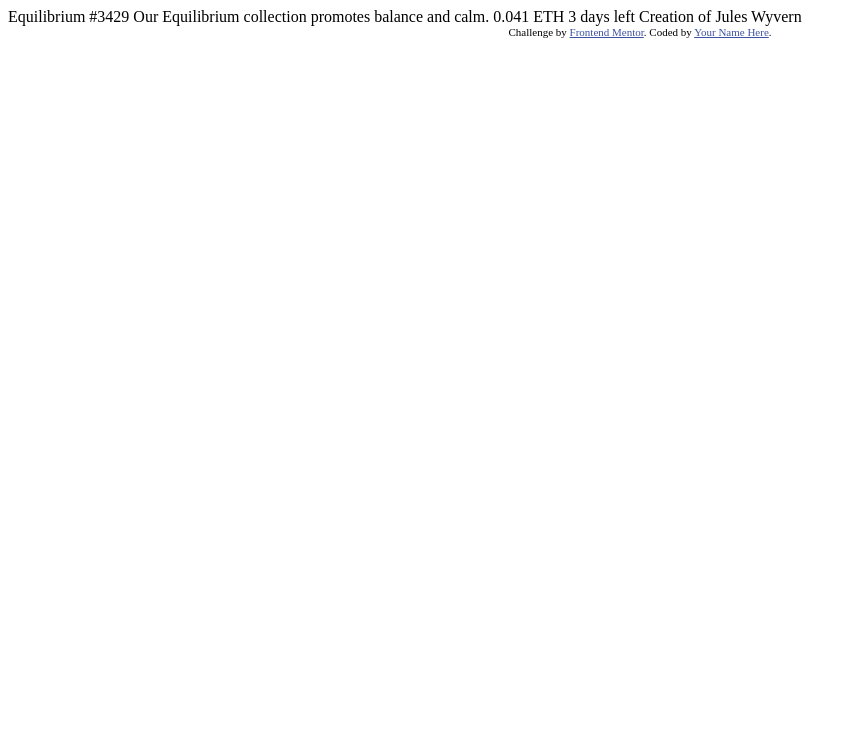
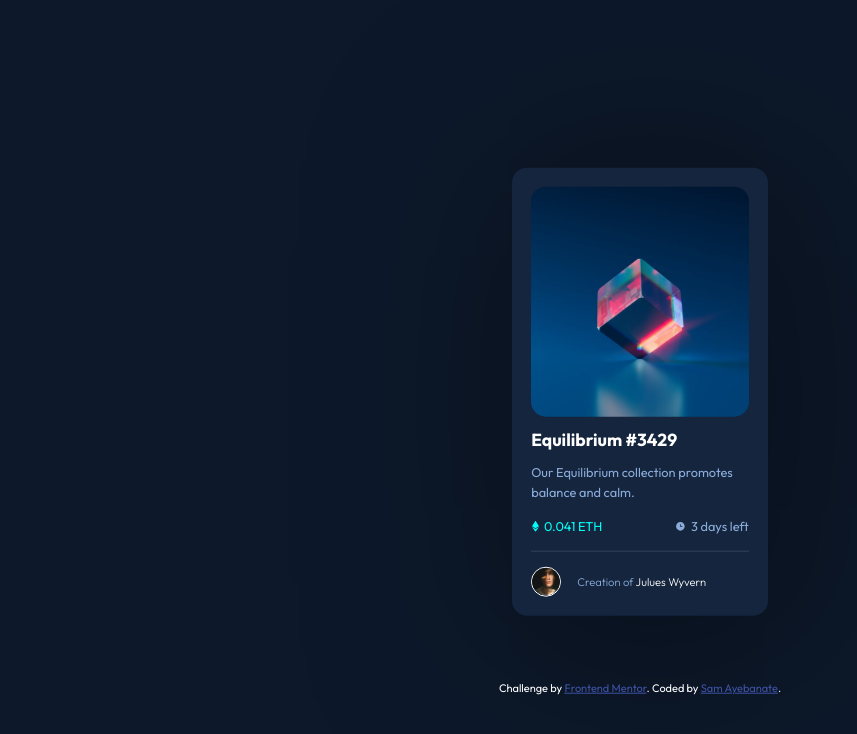
Before and after one commit to samson123-sys/nft-preview-card, a plain HTML site: page index.html in a window 1280 px wide. Shown: the whole page, without its empty margins (0-857 px from the left). Drawn offline with Linux system fonts and the light colour scheme.

Commit message:
Finished Solution

```diff
--- a/index.html
+++ b/index.html
@@ -3,9 +3,11 @@
 <head>
   <meta charset="UTF-8">
   <meta name="viewport" content="width=device-width, initial-scale=1.0"> <!-- displays site properly based on user's device -->
-
+  <link rel="stylesheet" href="styles.css">
   <link rel="icon" type="image/png" sizes="32x32" href="./images/favicon-32x32.png">
-
+  <link rel="preconnect" href="https://fonts.googleapis.com">
+<link rel="preconnect" href="https://fonts.gstatic.com" crossorigin>
+<link href="https://fonts.googleapis.com/css2?family=Outfit:wght@300;400;700&display=swap" rel="stylesheet">
   <title>Frontend Mentor | NFT preview card component</title>
 
   <!-- Feel free to remove these styles or customise in your own stylesheet 👍 -->
@@ -14,20 +16,56 @@
     .attribution a { color: hsl(228, 45%, 44%); }
   </style>
 </head>
-<body>
+<body class="bg-dark-main d-grid">
 
-  Equilibrium #3429
+  <main class="wrapper d-grid" >
 
-  Our Equilibrium collection promotes balance and calm.
+    <!-- card -->
+    <section class="container">
 
-  0.041 ETH
-  3 days left
+      <!-- picture -->
+      <picture class="image d-grid">
+        <div class="d-grid eye-width"><img class="eye" src="./images/icon-view.svg" alt=""></div>
+      </picture>
 
-  Creation of Jules Wyvern
+      <!-- description -->
+      <h1 class="fs-1 active" style="margin-block: 10px; font-weight: 700;">Equilibrium #3429</h1>
+      <p class="fs-2 text-soft">Our Equilibrium collection promotes balance and calm.</p>
+
+      <!-- price / duration -->
+      <div class="d-flex card-border">
+
+
+        <!-- price -->
+        <div class="d-flex-text">
+          <div class="d-grid fs-2"><img class="eth" src="./images/icon-ethereum.svg" alt=""></div>
+          <p class="fs-2 text-cyan" style="font-weight: 400;">0.041 ETH</p>
+        </div>
+
+
+         <!-- duration -->
+        <div class="d-flex-text">
+          <div class="d-grid fs-2"><img class="eth" src="./images/icon-clock.svg" alt=""></div>
+          <p class="fs-2 text-soft " style="font-weight: 400;">3 days left</p>
+        </div>
+      </div>
+
+      <!-- Profile -->
+
+      <div class="d-flex-text" style="gap: 1em; margin-top: 15px;">
+        <img class="avatar" src="./images/image-avatar.png" alt="">
+        <p class="fs-3 text-soft"style="font-weight: 300;">Creation of <span class="text-white active">Julues Wyvern</span></p>
+      </div>
+    </section>
+  </main>
+
+
+
+
 
   <div class="attribution">
     Challenge by <a href="https://www.frontendmentor.io?ref=challenge" target="_blank">Frontend Mentor</a>.
-    Coded by <a href="#">Your Name Here</a>.
+    Coded by <a href="#">Sam Ayebanate</a>.
   </div>
 </body>
 </html>
--- /dev/null
+++ b/styles.css
@@ -0,0 +1,217 @@
+/* =========================================== */
+/* ===================component=============== */
+/* ============================================ */
+
+:root{
+
+    /* Primary colors */
+    --clr-soft: 215 51% 70%;
+    --clr-cyan: 178 100% 50%;
+
+    /* Neutral colors */
+    --clr-darkblue-main: 217 54% 11%;
+    --clr-darkblue-card: 216 50% 16%;
+    --clr-darkblue-line: 215 32% 27%;
+    --clr-white: 0 0% 100%;
+
+
+    /* font size */
+    --fs-1: 1.09rem;
+    --fs-2: .8rem;
+    --fs-3: 0.7rem;
+
+    /* font-family */
+    --ff-outfit: 'Outfit' sans-serif;
+}
+
+
+/* Box sizing rules */
+*,
+*::before,
+*::after {
+  box-sizing: border-box;
+}
+
+/* Remove default margin */
+body,
+h1,
+h2,
+h3,
+h4,
+p,
+figure,
+blockquote,
+dl,
+dd {
+  margin: 0;
+}
+
+/* Remove list styles on ul, ol elements with a list role, which suggests default styling will be removed */
+ul[role='list'],
+ol[role='list'] {
+  list-style: none;
+}
+
+/* Set core root defaults */
+html:focus-within {
+  scroll-behavior: smooth;
+}
+
+/* Set core body defaults */
+body {
+
+  text-rendering: optimizeSpeed;
+  line-height: 1.5;
+}
+
+/* A elements that don't have a class get default styles */
+a:not([class]) {
+  text-decoration-skip-ink: auto;
+}
+
+/* Make images easier to work with */
+img,
+picture {
+  max-width: 100%;
+  display: block;
+}
+
+/* Inherit fonts for inputs and buttons */
+input,
+button,
+textarea,
+select {
+  font: inherit;
+}
+
+/* Remove all animations, transitions and smooth scroll for people that prefer not to see them */
+@media (prefers-reduced-motion: reduce) {
+  html:focus-within {
+   scroll-behavior: auto;
+  }
+
+  *,
+  *::before,
+  *::after {
+    animation-duration: 0.01ms !important;
+    animation-iteration-count: 1 !important;
+    transition-duration: 0.01ms !important;
+    scroll-behavior: auto !important;
+  }
+}
+
+
+
+/* ==================================================== */
+/* =====================utilities====================== */
+/* =================================================== */
+
+.bg-dark-main{background-color: hsl(var(--clr-darkblue-main))}
+.bg-dark-card{background-color: hsl(var(--clr-darkblue-card));}
+.bg-dark-line{background-color: hsl(var(--clr-darkblue-line));}
+.soft-blue{background-color: hsl(var(--clr-soft));}
+.cyan{background-color: hsl(var(--clr-cyan));}
+.bg-white{background-color: hsl(var(--clr-white));}
+
+
+.text-soft{color: hsl(var(--clr-soft));}
+.text-cyan{color: hsl(var(--clr-cyan));}
+.text-white{color: hsl(var(--clr-white));}
+
+.fs-1{font-size: var(--fs-1);}
+.fs-2{font-size: var(--fs-2);}
+.fs-3{font-size: var(--fs-3);}
+
+body{
+    color: hsl(var(--clr-white));
+    font-family:'Outfit', sans-serif;
+   display: grid;
+   place-items: center;
+}
+
+.d-flex{
+    display: flex;
+    align-items: center;
+    justify-content: space-between;
+}
+.d-grid{
+    display: grid;
+    place-items: center;
+}
+.d-flex-text{
+  display: flex;
+  gap:4px;
+  align-items: center;
+}
+.wrapper{
+    margin: 2em auto;
+    width: 100%;
+    max-width: 30em;
+    min-width: 12.5em;
+    padding-inline: 2em;
+    padding-block: 2em;
+}
+
+.container{
+    background-color: hsl(var(--clr-darkblue-card));
+    width: 100%;
+    max-width: 16em;
+    margin-inline: auto;
+    padding: 1.2em;
+    border-radius: 15px;
+    box-shadow: 30px 30px 30px 50% ;
+    box-shadow: 14px 14px 189px 30px rgba(0, 0, 0, .4);
+}
+.image{
+    background-image: url(./images/image-equilibrium.jpg);
+    background-size: cover;
+    background-position: center;
+    margin-inline: auto;
+    height: 230px;
+    border-radius: 15px;
+    cursor: pointer;
+}
+.image:hover,
+.image:active{
+  background-color: hsl(var(--clr-cyan)/.4);
+  background-blend-mode: overlay;
+}
+
+.eye{
+  opacity: 0;
+}
+.eye:hover,
+.eye:active{
+   opacity: 1;
+   width: 70%;
+}
+.active:hover,
+.active:active{
+   color: hsl(var(--clr-cyan));
+   cursor: pointer;
+}
+.avatar{
+    height: 30px;
+    border: 1px solid hsl(var(--clr-white));
+    border-radius: 50%;
+}
+.card-border{
+    border-bottom: 1px solid hsl(var(--clr-darkblue-line));
+    padding-block: 15px;
+
+}
+.eth{
+  height: 80%;
+}
+
+@media (min-width:60em){
+
+  body{
+    position: absolute;
+    top:50%;
+    left: 50%;
+    transform: translate(-50%, -50%);
+    margin-top: 0;
+  }
+
+}
```
